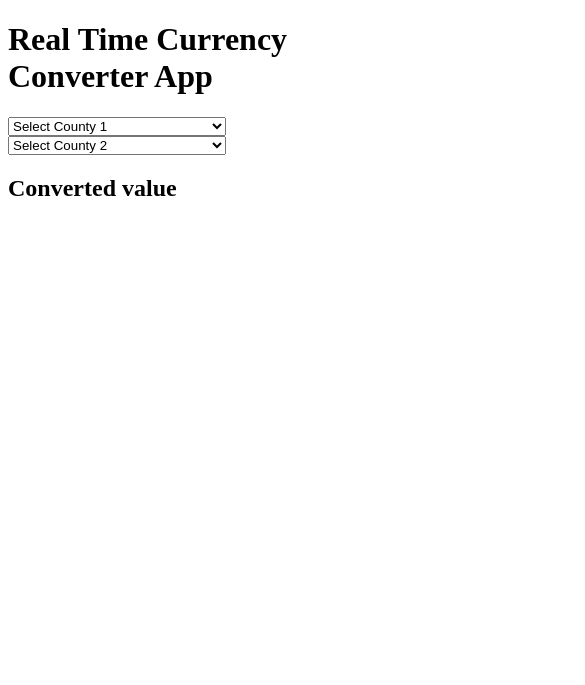
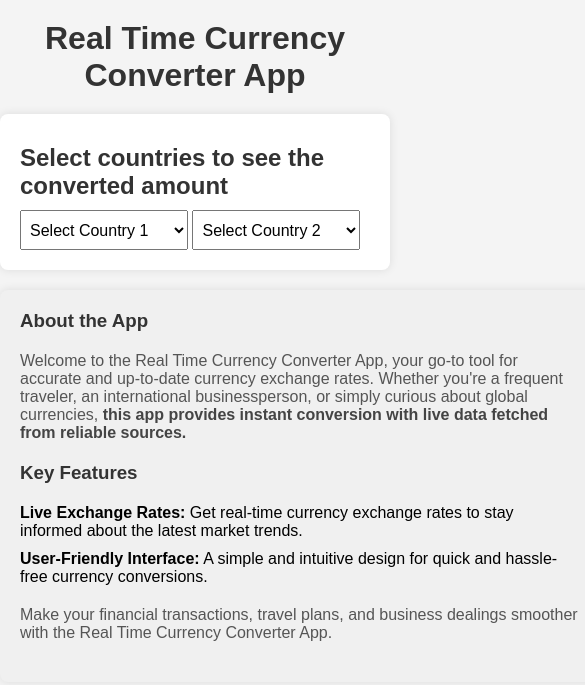
Before and after one commit to Rahul-Sarode-007/Currency-Exchange-Rate-App, a plain HTML site: page index.html in a window 390 px wide. Shown: the whole page, 585 px wide, since content can reach past the window. Drawn offline with Linux system fonts and the light colour scheme.

Commit message:
Desktop design completed, Mobile design pending

```diff
--- a/index.html
+++ b/index.html
@@ -1,21 +1,56 @@
 <!DOCTYPE html>
 <html lang="en">
   <head>
-    <meta charset="UTF-8">
-    <meta name="viewport" content="width=device-width, initial-scale=1.0">
+    <meta charset="UTF-8" />
+    <meta name="viewport" content="width=device-width, initial-scale=1.0" />
     <title>currency converter app</title>
+    <link rel="stylesheet" href="style.css" />
   </head>
   <body>
     <h1>Real Time Currency Converter App</h1>
-    <select id="dropdown-1" >
-        <option value="" disabled selected>Select County 1</option>
+    <div class="converter-container">
+      <div class="container">
+        <h2 class="converted-value-element">Select countries to see the converted amount</h2>
+
+        <select id="dropdown-1">
+          <option value="" disabled selected>Select Country 1</option>
         </select>
 
-    <select id="dropdown-2" >
-        <option value="" disabled selected>Select County 2</option>
+        <select id="dropdown-2">
+          <option value="" disabled selected>Select Country 2</option>
         </select>
+      </div>
+    </div>
 
-    <h2 class="converted-value-element">Converted value</h2>
+    <div class="app-description">
+      <h3>About the App</h3>
+      <p>
+        Welcome to the Real Time Currency Converter App, your go-to tool for
+        accurate and up-to-date currency exchange rates. Whether you're a
+        frequent traveler, an international businessperson, or simply curious
+        about global currencies, <span>this app provides instant conversion with live
+            data fetched from reliable sources.</span>
+      </p>
+
+      <h3>Key Features</h3>
+      <ul>
+        <li >
+          <strong>Live Exchange Rates:</strong> Get real-time currency exchange
+          rates to stay informed about the latest market trends.
+        </li>
+        <li>
+          <strong>User-Friendly Interface:</strong> A simple and intuitive
+          design for quick and hassle-free currency conversions.
+        </li>
+        <!-- Add more key features as needed -->
+      </ul>
+
+      <p>
+        Make your financial transactions, travel plans, and business dealings
+        smoother with the Real Time Currency Converter App.
+      </p>
+    </div>
+    <!-- todo: add flags -->
     <!-- <img src="https://flagsapi.com/BE/flat/64.png"> -->
 
     <script src="script.js"></script>
--- /dev/null
+++ b/style.css
@@ -0,0 +1,75 @@
+* {
+    margin: 0;
+    padding: 0;
+    box-sizing: border-box;
+}
+
+body {
+    font-family: 'Arial', sans-serif;
+    background-color: #f4f4f4;
+}
+
+.container {
+    max-width: 600px;
+    margin: 20px auto;
+    background-color: white;
+    padding: 20px;
+    border-radius: 8px;
+    box-shadow: 0 0 10px rgba(0, 0, 0, 0.1);
+}
+
+h1 {
+    text-align: center;
+    color: #333;
+    margin: 20px 0;
+}
+
+h2 {
+    color: #333;
+    margin: 10px 0;
+}
+
+select {
+    width: 48%;
+    height: 40px;
+    padding: 5px;
+    font-size: 16px;
+}
+
+
+
+.app-description {
+    margin: auto;
+    border-radius: 8px;
+    background-color: #f0f0f0;
+    padding: 20px;
+    margin-top: 20px;
+    box-shadow: 0 0 10px rgba(0, 0, 0, 0.1);
+    width: 600px;
+}
+
+.app-description > *{
+    margin-bottom: 20px;
+}
+
+.app-description span{
+    color: #444;
+    font-weight: 700;
+}
+
+.app-description h3 {
+    color: #333;
+}
+
+.app-description p {
+    color: #555;
+}
+
+.app-description ul {
+    list-style-type: none;
+    padding: 0;
+}
+
+.app-description li {
+    margin-bottom: 10px;
+}
```
Lines whose indentation alone changed are shown as unchanged.
